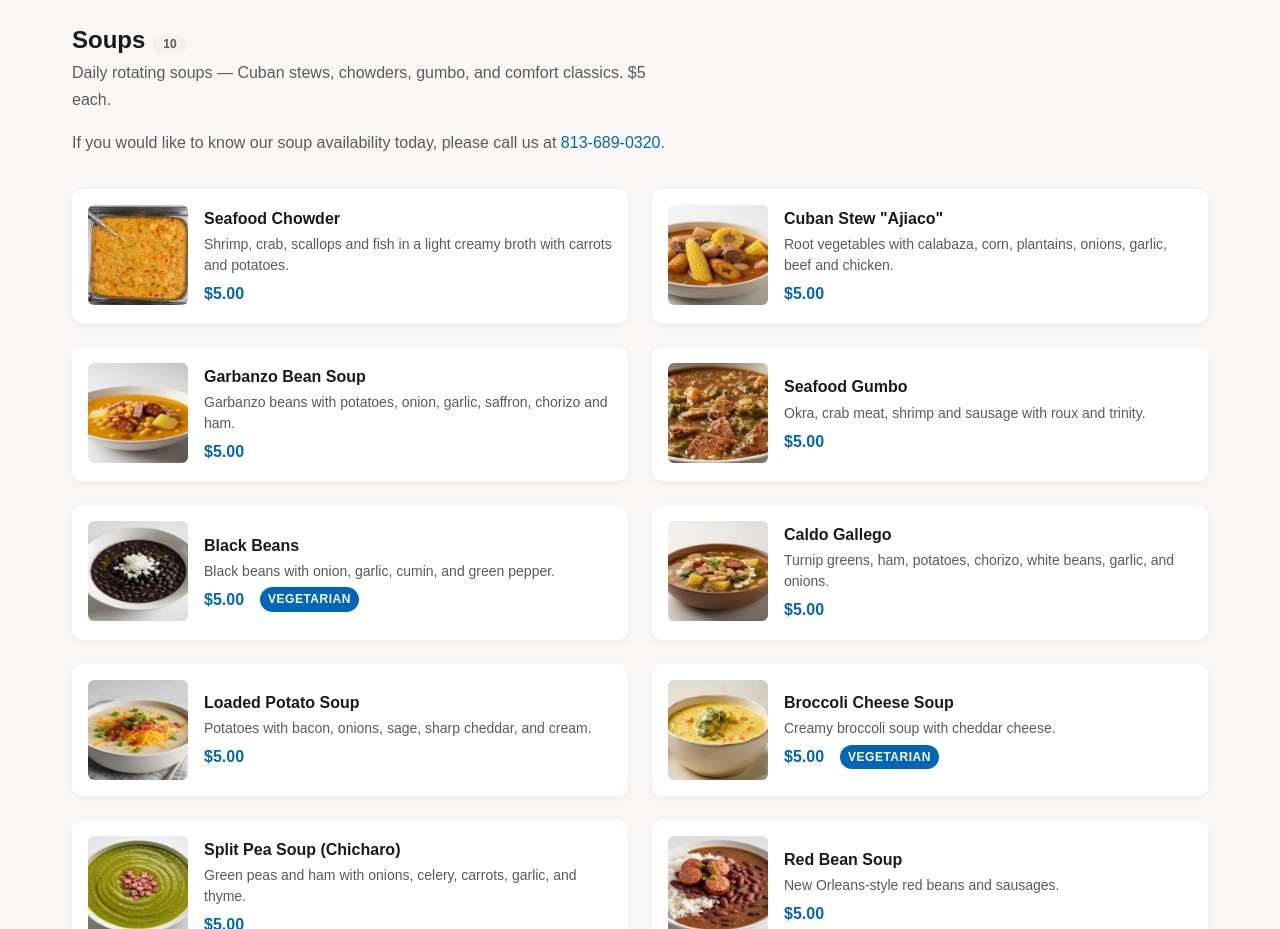
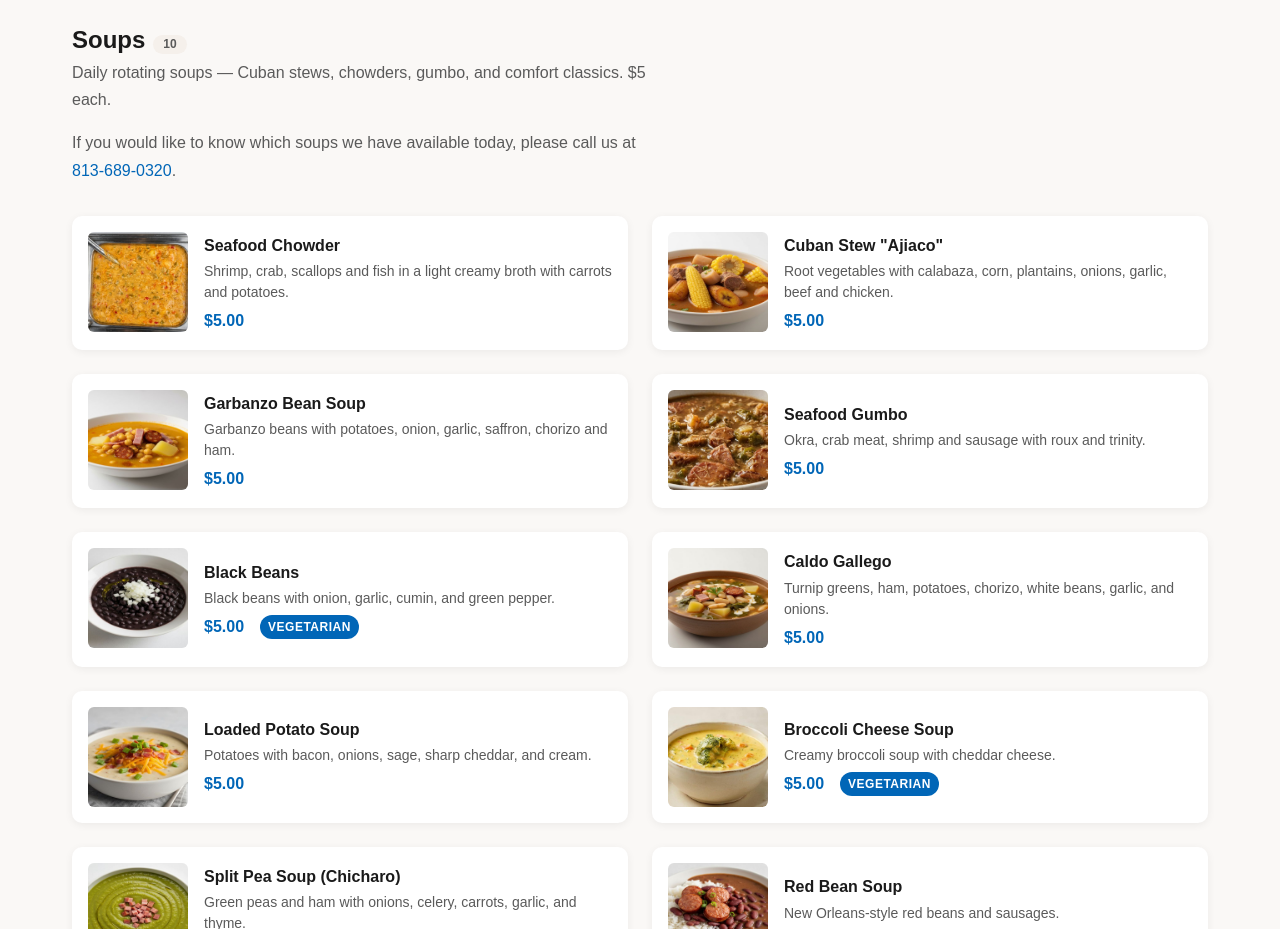
Before and after one commit to webeducationservices-oss/moreno-bakery, a Next.js app: page /menu/food in a window 1280 px wide. Shown: the part 5820-6749 px from the top of the page. Built offline with nearby package versions, Linux system fonts and the light colour scheme; a web font is replaced by a local one.

Commit message:
Edit app/menu/food/page.js — change to "which soups we have available today"

```diff
--- a/app/menu/food/page.js
+++ b/app/menu/food/page.js
@@ -102,7 +102,7 @@ export default function FoodMenuPage() {
               <p>{cat.description}</p>
               {cat.name === "Soups" && (
                 <p>
-                  If you would like to know our soup availability today, please
+                  If you would like to know which soups we have available today, please
                   call us at <a href="tel:8136890320">813-689-0320</a>.
                 </p>
               )}
```
